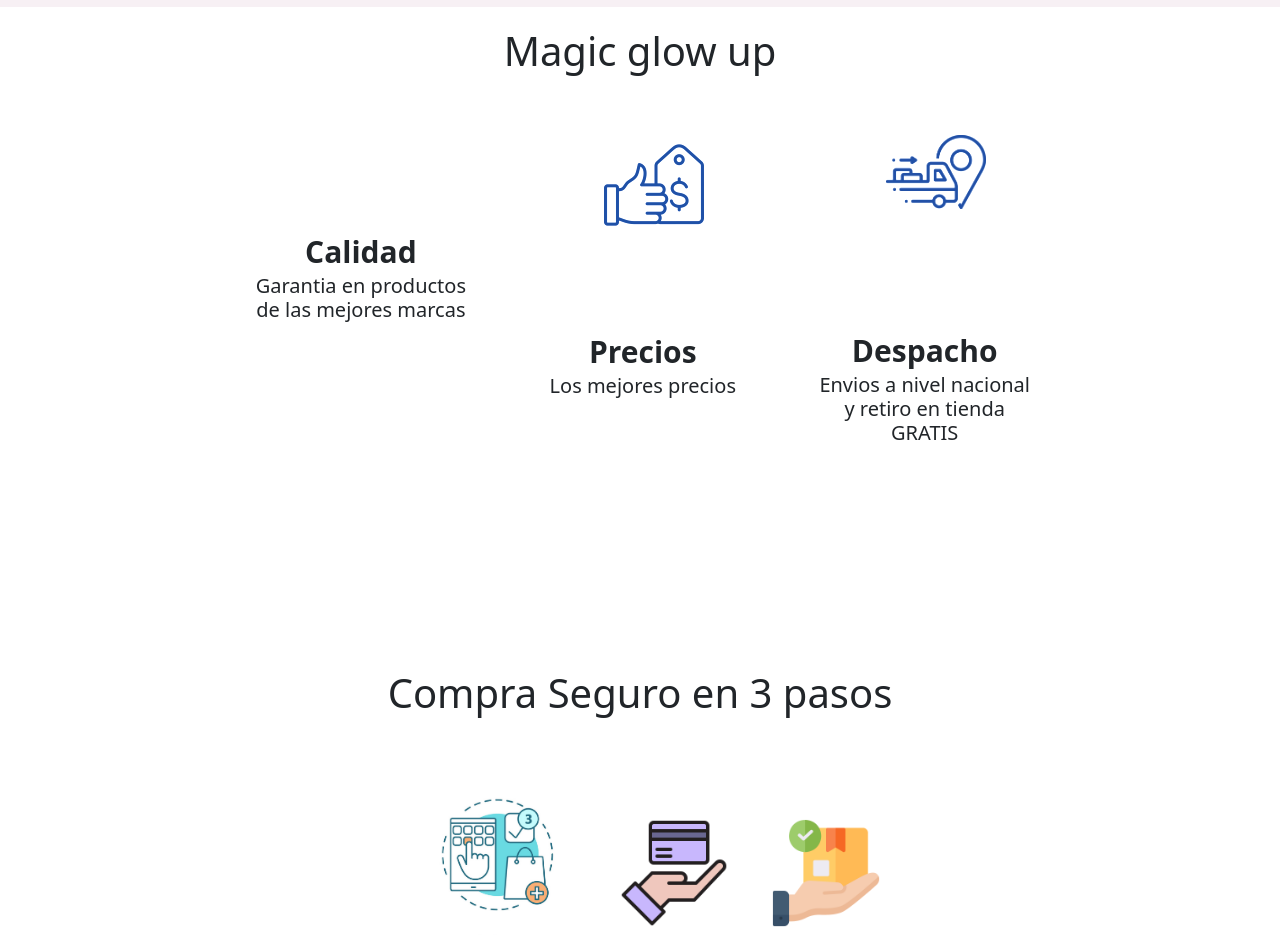
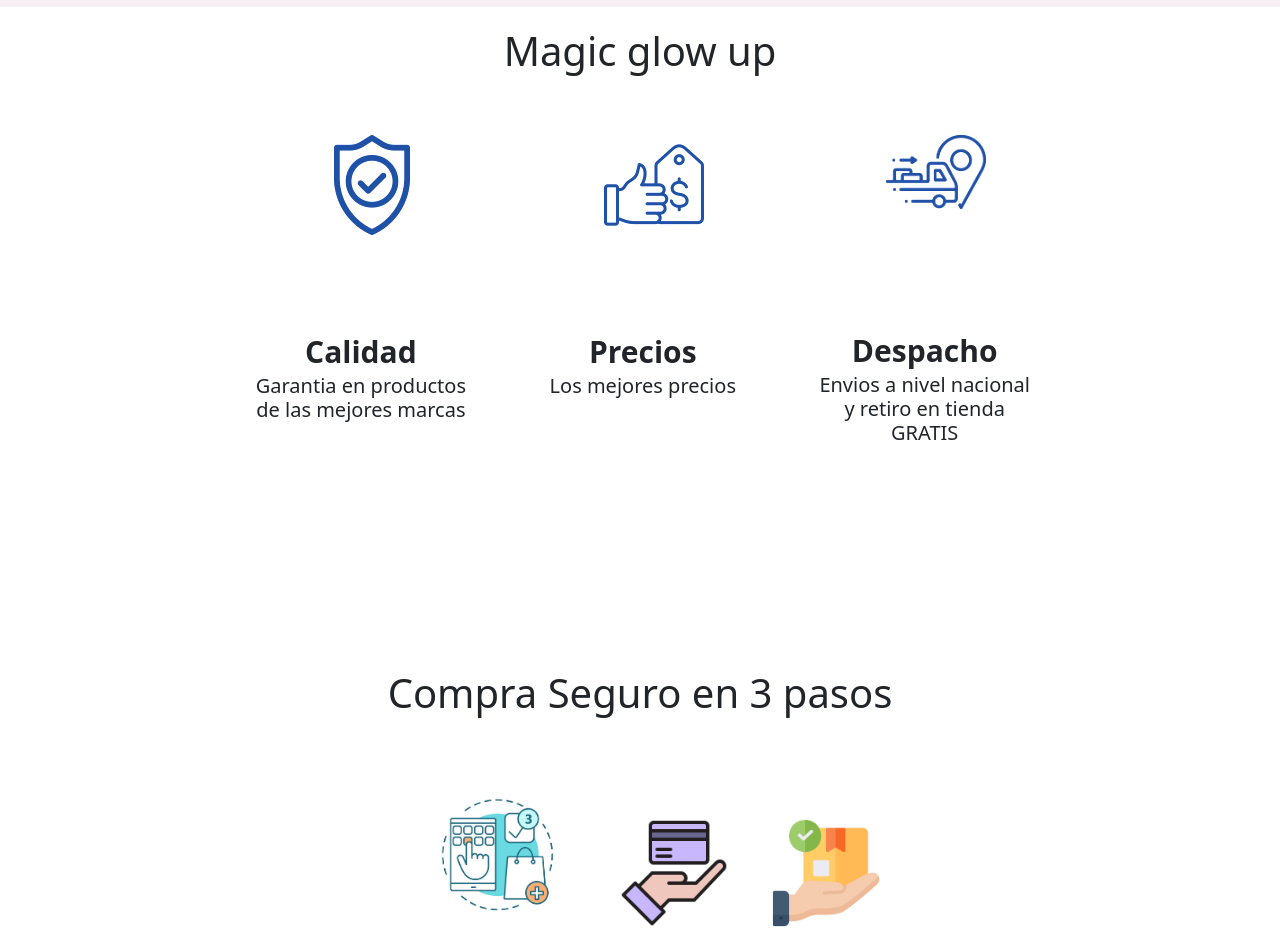
Before and after one commit to Franco1625/landingpage.github.io, a plain HTML site: page index.html in a window 1280 px wide. Shown: the part 1080-2015 px from the top of the page. Drawn offline with nearby package versions, Linux system fonts and the light colour scheme; files whose address does not match are found by name.

Commit message:
Update index.html

```diff
--- a/index.html
+++ b/index.html
@@ -84,7 +84,7 @@
             <h1>Magic glow up</h1>
             <ul>
                 <li>
-                    <img src="./imagenes/Calidad.jpeg" alt="">
+                    <img src="./Calidad.jpeg" alt="">
                     <div class="content">
                     <span class="valor-titulo">Calidad</span>
                     <h5>Garantia en productos de las mejores marcas</h5>
```
